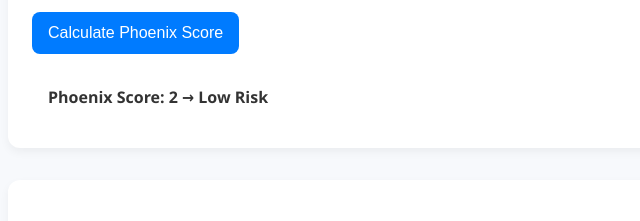
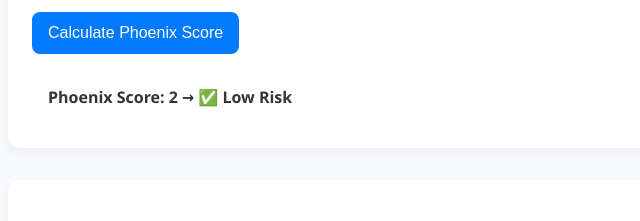
Before and after one commit to wenMD/SepsisTool, a plain HTML site: page index.html in a window 1280 px wide. Both pictures are taken after typing "5" into the empty fields and a click on the button "Calculate Phoenix Score". Shown: the part 1139-1360 px from the top of the page, 232-872 px from the left. Drawn offline with Linux system fonts and the light colour scheme.

Commit message:
Update index.html

```diff
--- a/index.html
+++ b/index.html
@@ -163,7 +163,7 @@ function calculatePhoenixRisk() {
   const score = resp + cvScore + coag + neuro;
 
   let result = '';
-  if (score <= 4) result = 'Low Risk';
+  if (score <= 4) result = '✅ Low Risk';
   else if (score <= 7) result = '🛑 Moderate Risk';
   else result = '🛑 High Risk';
   document.getElementById('phoenix-result').innerText = `Phoenix Score: ${score} → ${result}`;
```
